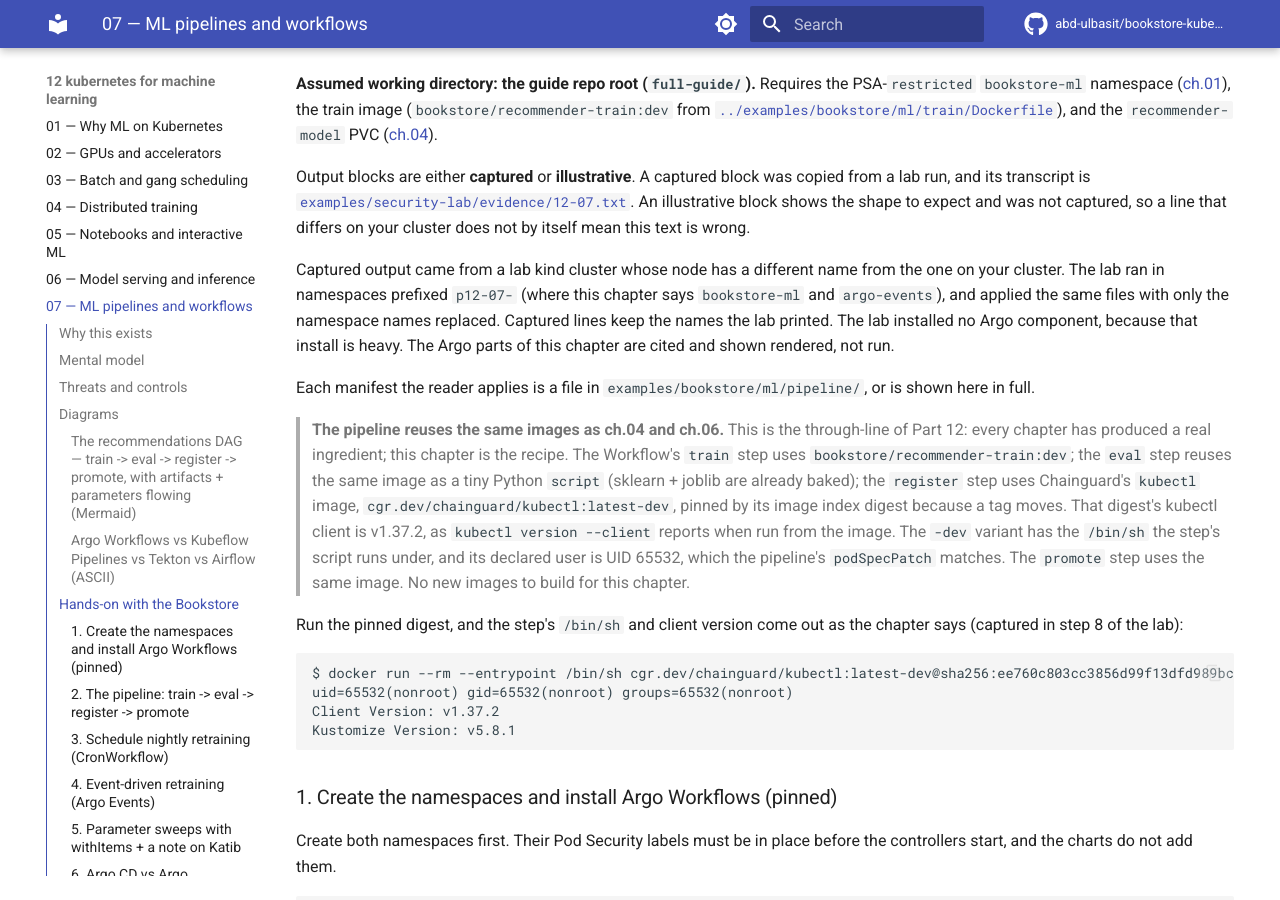
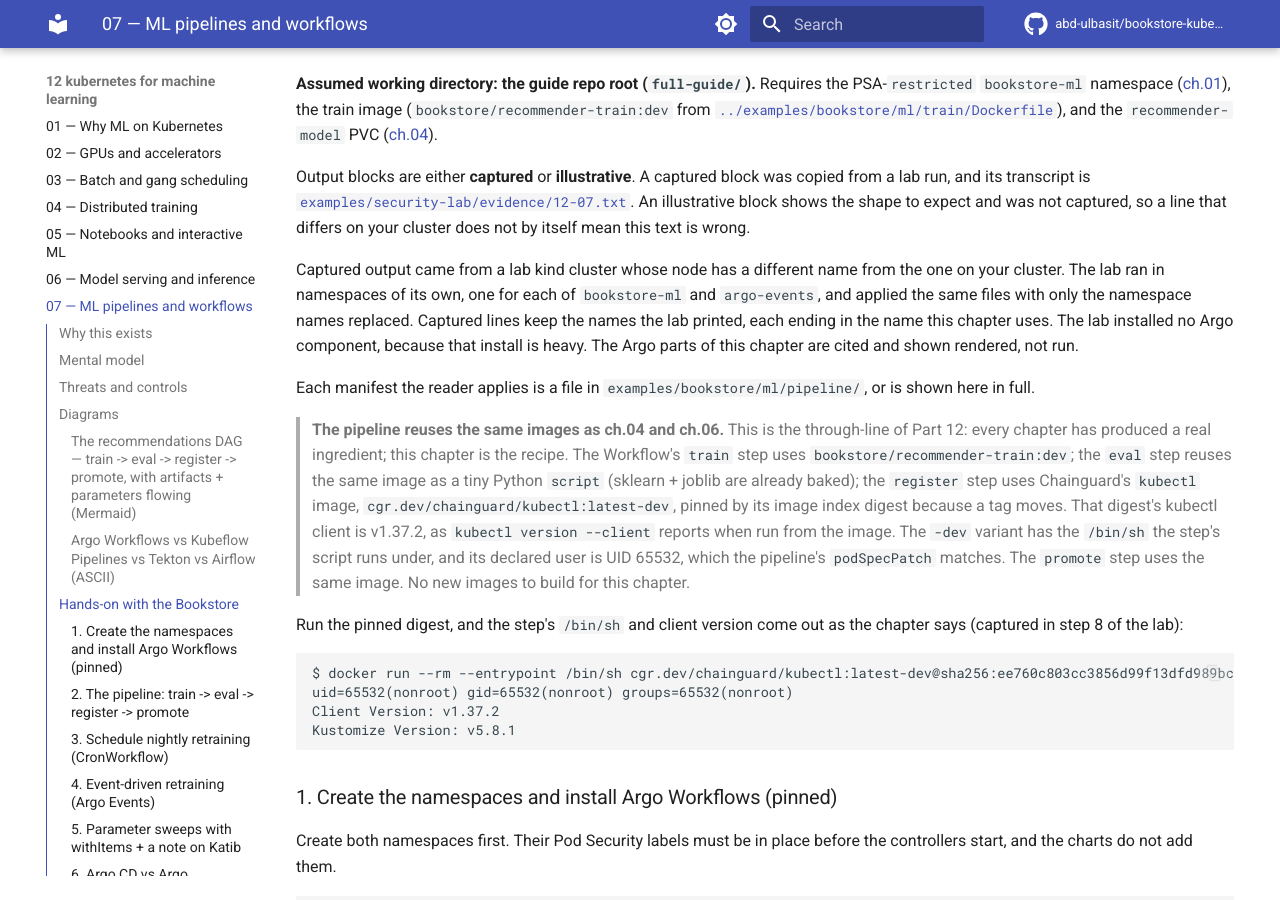
Before and after one commit to abd-ulbasit/bookstore-kubernetes-guide, an MkDocs documentation site: the page built from full-guide/12-kubernetes-for-machine-learning/07-ml-pipelines-and-workflows.md, in a window 1280 px wide and 900 px high, scrolled down 6464 px. Built offline with MkDocs 1.6.1 and Material for MkDocs 9.7.7, drawn with Linux system fonts in a browser that asks for light colours; comment, search, counter and statistics services are not loaded.

Commit message:
12.05, 12.07: name the reader's namespace in the lab notes
The notes named the lab's p12- prefixes. They now say the lab used a
namespace of its own in place of the one the chapter names, and that
captured lines keep the lab's names. No lab name was in
security/namespace-exceptions.yaml, so nothing was removed there.

Co-Authored-By: Claude Sonnet 5.5 <noreply@anthropic.com>

```diff
--- a/full-guide/12-kubernetes-for-machine-learning/07-ml-pipelines-and-workflows.md
+++ b/full-guide/12-kubernetes-for-machine-learning/07-ml-pipelines-and-workflows.md
@@ -281,12 +281,12 @@ An illustrative block shows the shape to expect and was not captured, so a line
 that differs on your cluster does not by itself mean this text is wrong.
 
 Captured output came from a lab kind cluster whose node has a different name
-from the one on your cluster. The lab ran in namespaces prefixed `p12-07-`
-(where this chapter says `bookstore-ml` and `argo-events`), and applied the
-same files with only the namespace names replaced. Captured lines keep the
-names the lab printed. The lab installed no Argo component, because that
-install is heavy. The Argo parts of this chapter are cited and shown rendered,
-not run.
+from the one on your cluster. The lab ran in namespaces of its own, one for
+each of `bookstore-ml` and `argo-events`, and applied the same files with only
+the namespace names replaced. Captured lines keep the names the lab printed,
+each ending in the name this chapter uses. The lab installed no Argo component,
+because that install is heavy. The Argo parts of this chapter are cited and
+shown rendered, not run.
 
 Each manifest the reader applies is a file in `examples/bookstore/ml/pipeline/`,
 or is shown here in full.
```
Also changed, not shown: full-guide/12-kubernetes-for-machine-learning/05-notebooks-and-interactive.md (+3 -3 lines).
